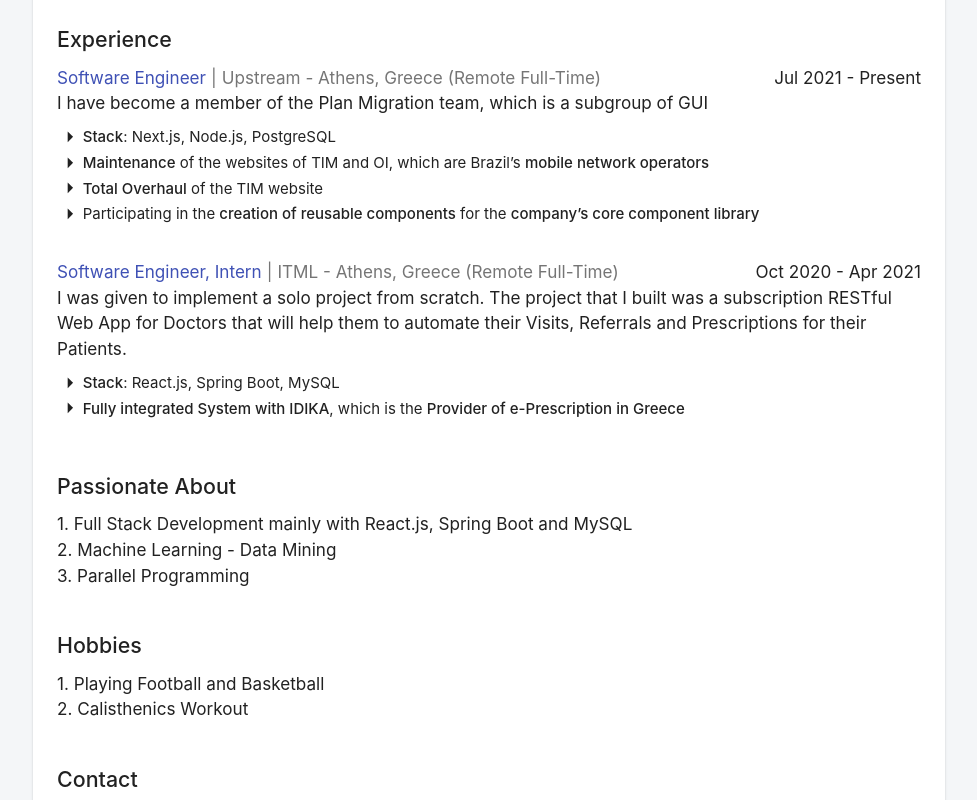
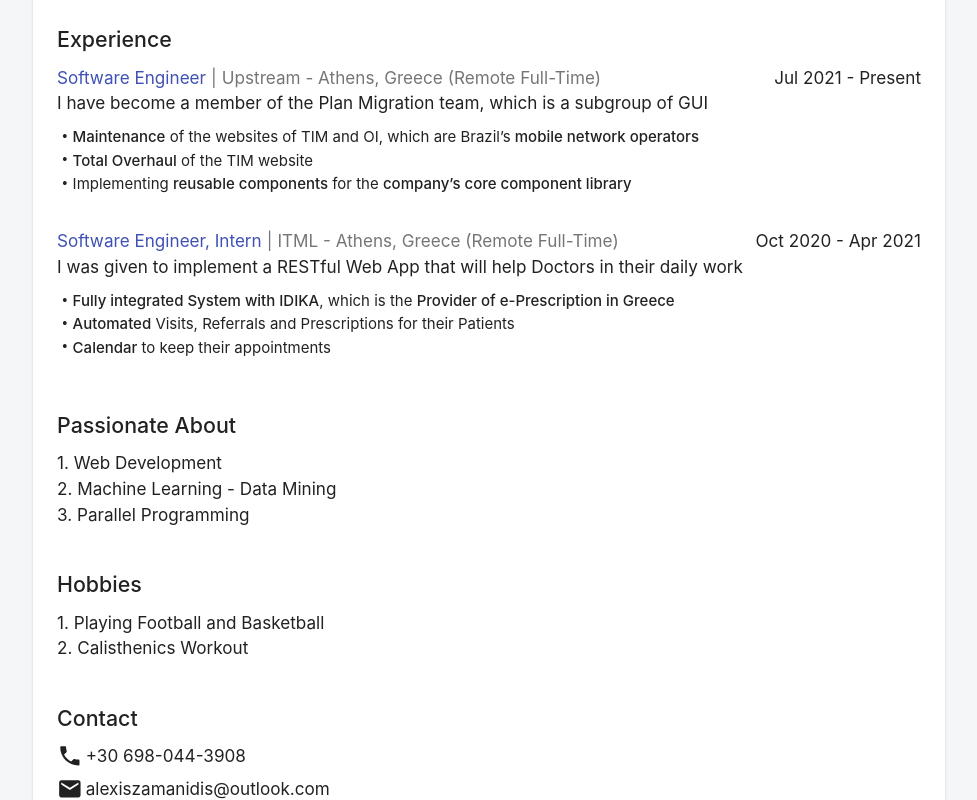
Before and after one commit to alexiszamanidis/alexiszamanidis.github.io, a React (Create React App) app: page / in a window 1280 px wide. Shown: the part 720-1520 px from the top of the page, without its empty margins (151-1128 px from the left). Built offline with nearby package versions, Linux system fonts and the light colour scheme; no server answers.

Commit message:
update Experience

```diff
--- a/src/components/AboutMe/Contact/index.tsx
+++ b/src/components/AboutMe/Contact/index.tsx
@@ -15,6 +15,9 @@ const useStyles = makeStyles((theme) => ({
     },
     link: {
         color: theme.palette.text.primary,
+    },
+    icon: {
+        marginRight: "3px",
     },
 }));
 
@@ -38,7 +41,7 @@ const Contact: FC = () => {
                             >
                                 <Typography component={"span"}>
                                     <Box display="flex">
-                                        {item.icon}
+                                        <div className={classes.icon}>{item.icon}</div>
                                         {item.name}
                                     </Box>
                                 </Typography>
--- a/src/components/AboutMe/Experience/config.tsx
+++ b/src/components/AboutMe/Experience/config.tsx
@@ -11,10 +11,9 @@ const experience: ExperienceItem[] = [
         description:
             "I have become a member of the Plan Migration team, which is a subgroup of GUI",
         details: [
-            "<span class='light-bold'>Stack</span>: Next.js, Node.js, PostgreSQL",
             "<span class='light-bold'>Maintenance</span> of the websites of TIM and OI, which are Brazil’s <span class='light-bold'>mobile network operators</span>",
             "<span class='light-bold'>Total Overhaul</span> of the TIM website",
-            "Participating in the <span class='light-bold'>creation of reusable components</span> for the <span class='light-bold'>company’s core component library</span>",
+            "Implementing <span class='light-bold'>reusable components</span> for the <span class='light-bold'>company’s core component library</span>",
         ],
         link: null,
     },
@@ -26,11 +25,11 @@ const experience: ExperienceItem[] = [
         location: "Athens, Greece",
         typeOfEmployee: "Remote Full-Time",
         description:
-            "I was given to implement a solo project from scratch. The project that I built was a subscription RESTful Web App for " +
-            "Doctors that will help them to automate their Visits, Referrals and Prescriptions for their Patients.",
+            "I was given to implement a RESTful Web App that will help Doctors in their daily work",
         details: [
-            "<span class='light-bold'>Stack</span>: React.js, Spring Boot, MySQL",
             "<span class='light-bold'>Fully integrated System with IDIKA</span>, which is the <span class='light-bold'>Provider of e-Prescription in Greece</span>",
+            "<span class='light-bold'>Automated</span> Visits, Referrals and Prescriptions for their Patients",
+            "<span class='light-bold'>Calendar</span> to keep their appointments",
         ],
         link: null,
     },
--- a/src/components/AboutMe/Experience/index.tsx
+++ b/src/components/AboutMe/Experience/index.tsx
@@ -3,7 +3,6 @@ import { experience } from "./config";
 import { useTheme } from "@material-ui/core/styles";
 import useMediaQuery from "@material-ui/core/useMediaQuery";
 import { Box, List, ListItem, makeStyles, Typography } from "@material-ui/core";
-import { ArrowRight } from "@material-ui/icons";
 
 const useStyles = makeStyles((theme) => ({
     title: {
@@ -30,8 +29,12 @@ const useStyles = makeStyles((theme) => ({
         padding: "0px 0px 0px 0px",
     },
     detail: {
+        margin: "2px 0px",
         padding: "0px 0px 0px 0px",
         color: theme.palette.text.primary,
+    },
+    bulletPoint: {
+        margin: "0px 5px",
     },
 }));
 
@@ -72,7 +75,7 @@ const Experience: FC = () => {
                             {item.details.map((detail, index) => {
                                 return (
                                     <ListItem key={index} className={classes.detail}>
-                                        <ArrowRight />
+                                        <div className={classes.bulletPoint}>•</div>
                                         <Typography component={"span"} variant={"body2"}>
                                             <div
                                                 className="content"
--- a/src/components/AboutMe/PassionAbout/config.tsx
+++ b/src/components/AboutMe/PassionAbout/config.tsx
@@ -2,7 +2,7 @@ import { PassionateAboutItem } from "./types";
 
 const passionateAbout: PassionateAboutItem[] = [
     {
-        name: "Full Stack Development mainly with React.js, Spring Boot and MySQL",
+        name: "Web Development",
     },
     {
         name: "Machine Learning - Data Mining",
```
